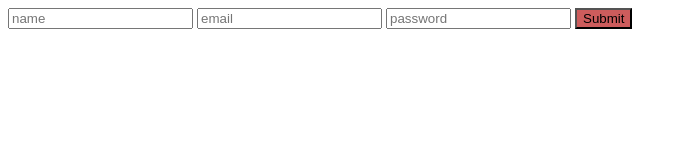
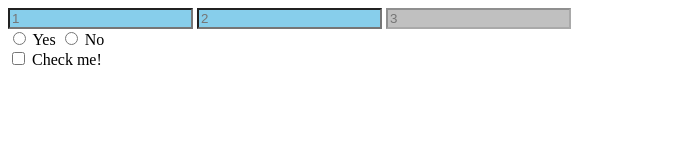
Before and after one commit to Hiver93/Front-end, a plain HTML site: page CSS/selector.html in a window 1280 px wide. Shown: the whole page, without its empty margins (0-687 px from the left). Drawn offline with Linux system fonts and the light colour scheme.

Commit message:
CSS_Selector

```diff
--- a/CSS/selector.html
+++ b/CSS/selector.html
@@ -91,11 +91,43 @@
     </section> -->
 
 
-    <form>
+    <!-- <form>
         <input type="text" placeholder="name">
         <input type="email" placeholder="email">
         <input class = "password" type="password" placeholder="password">
         <input type="submit">
-    </form>
+    </form> -->
+
+
+    <!-- link, visited -->
+    <!-- <a href="http://example.com">Example Link</a>
+    <a href="http://example1.com">Example Link</a> -->
+
+    <!-- <input type="button" value="저를 클릭하세요!">
+    <input type="button" value="저를 클릭하세요!">
+    <input type="button" value="저를 클릭하세요!">
+    <input type="button" value="저를 클릭하세요!">
+    <input type="text"> -->
+
+
+    <!-- enabled, disabled, checked -->
+    <div>
+        <input type="text" placeholder="1">
+        <input type="text" placeholder="2">
+        <input type="text" placeholder="3" disabled>
+    </div>
+
+    <div>
+        <input type="radio" name="my-input" id="yes">
+        <label for="yes">Yes</label>
+
+        <input type="radio" name="my-input" id="no">
+        <label for="no">No</label>
+    </div>
+
+    <div>
+        <input type="checkbox" name="check-me" id="check-me">
+        <label for="check-me">Check me!</label>
+    </div>
 </body>
 </html>
--- a/CSS/styles/selector.css
+++ b/CSS/styles/selector.css
@@ -43,21 +43,21 @@ h2{
 
   /* 3. [attr^=value](캐럿기호)
    - 뒤에 있는 값으로 시작하는 것 */
-  a[href^="https://"]{
+  /* a[href^="https://"]{
       font-style: italic;
-  }
+  } */
 
   /* 4. [attr$=value]
    - 값으로 끝나는 것 */
-  a[href$=".com"]{
+  /* a[href$=".com"]{
     color:silver;
-  }
+  } */
 
   /* 5. [attr*=value]
    - 어디든 해당값을 가지고 있는 것*/
-   a[href*="example"]{
+   /* a[href*="example"]{
        color:sienna;
-   }
+   } */
 
 
 
@@ -126,6 +126,56 @@ h2{
   - not()에 해당하는 선택자들 제외
   - class attribute 등 가능
   -  */
-input:not([placeholder]){
+/* input:not([placeholder]){
     background-color:indianred;
+} */
+
+
+/* link, visited
+ -  하이퍼 링크 방분 여부*/
+ /* a:link {
+     color: tomato;
+ }
+ a:visited{
+     color: yellowgreen;
+ } */
+
+ /* hover, active, focus
+    - 마우스를 올리거나 클릭할것같은
+    - 우선순위 LVHA순서(link visited hover active)*/
+/* input[type=button]{
+    background-color: skyblue;
+    border:none;
 }
+input[type=button]:hover{
+    background-color: teal;
+    border:none;
+    color: white;
+}
+input[type=button]:active{
+    background-color: red;
+}
+input[type=button]:focus{
+    background-color: blue;
+}
+input[type=text]:focus{
+    background-color: blue;
+} */
+
+
+/* enabled, disabled, checked */
+input[type=text]:enabled{
+    background-color: skyblue;
+}
+
+input[type=text]:disabled{
+    background-color:silver;
+}
+
+input[type=radio]:checked{
+    outline: 3px solid red;
+}
+
+input[type=checkbox]:checked{
+    outline: 3px solid blue;
+}
```
Also changed, not shown: CSS/basic.html (+5 -1 lines), CSS/index.html (+10 -0 lines), test/test.html (added, +14 -0 lines), CSS/styles/main.css (line endings or trailing spaces), test/test.css (added).
